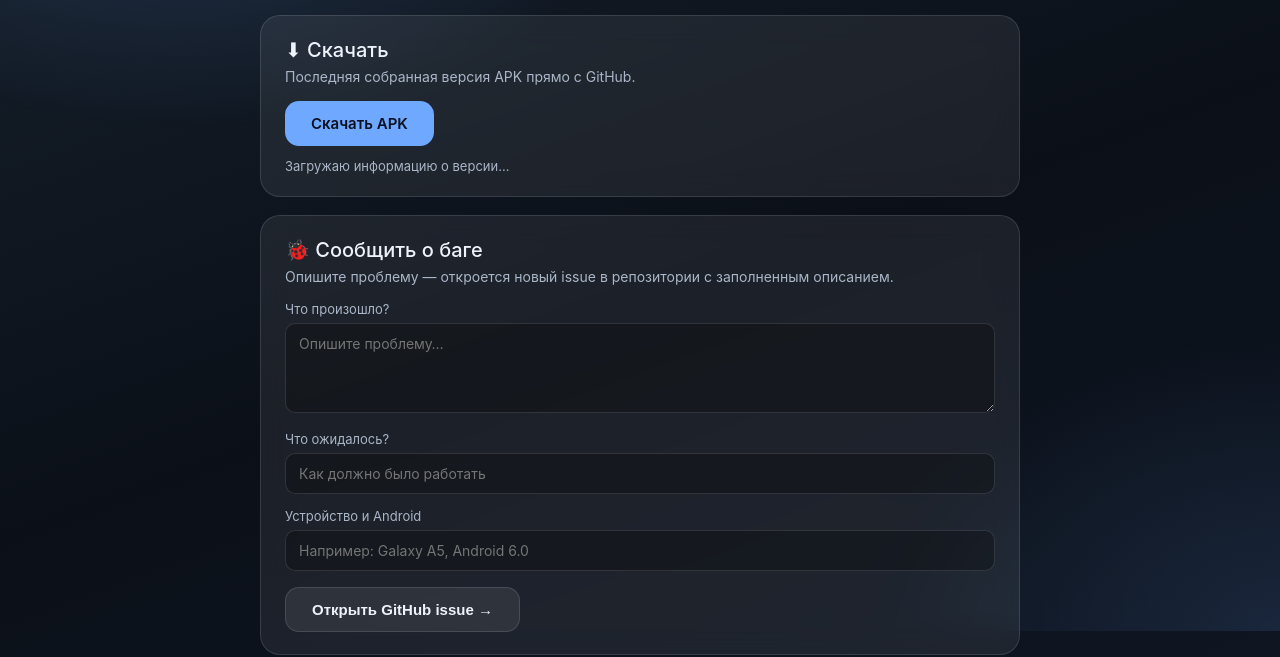
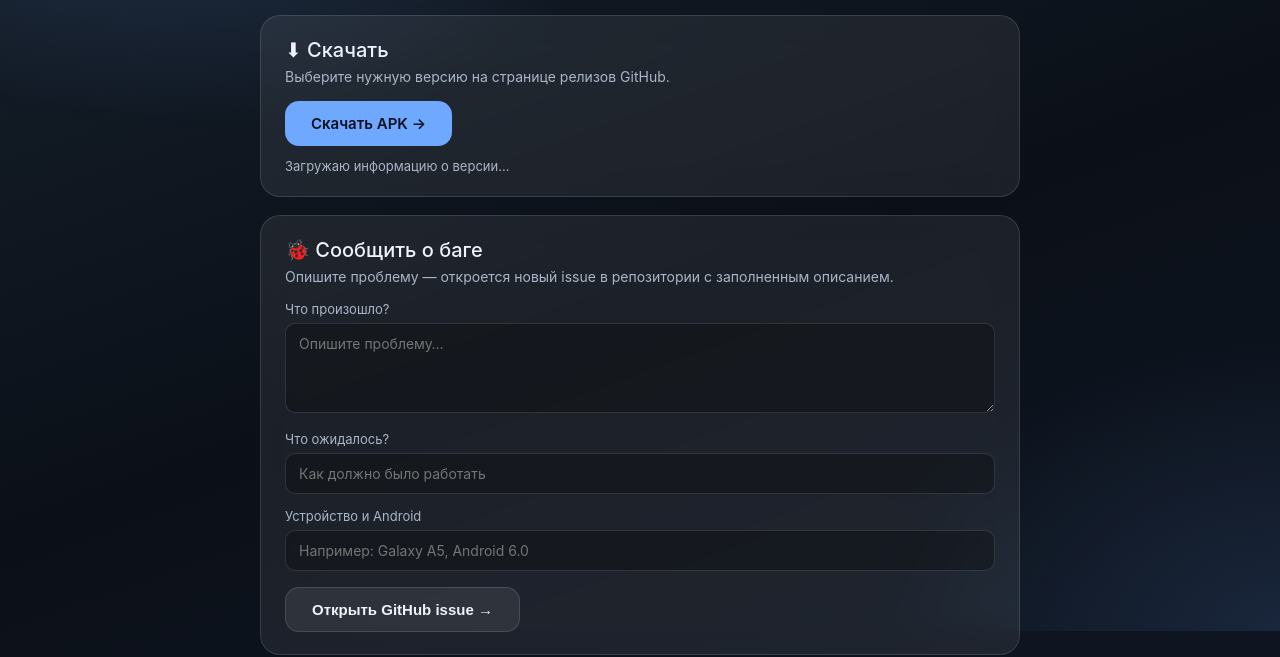
Before and after one commit to dofiaaa/lucid-launcher-mobile, a plain HTML site: page docs/index.html in a window 1280 px wide. Shown: the part 169-826 px from the top of the page. Drawn offline with Linux system fonts and the light colour scheme.

Commit message:
Website: download button links to releases page

```diff
--- a/docs/index.html
+++ b/docs/index.html
@@ -81,10 +81,11 @@ footer { text-align: center; color: var(--muted); font-size: 13px; padding: 10px
 
   <section class="card">
     <h2>⬇ Скачать</h2>
-    <p class="lead">Последняя собранная версия APK прямо с GitHub.</p>
+    <p class="lead">Выберите нужную версию на странице релизов GitHub.</p>
     <a class="btn" id="dl"
-       href="https://github.com/dofiaaa/lucid-launcher-mobile/releases/latest/download/app-debug.apk">
-       Скачать APK
+       href="https://github.com/dofiaaa/lucid-launcher-mobile/releases"
+       target="_blank" rel="noopener">
+       Скачать APK →
     </a>
     <p class="hint" id="dl-meta">Загружаю информацию о версии…</p>
   </section>
```
